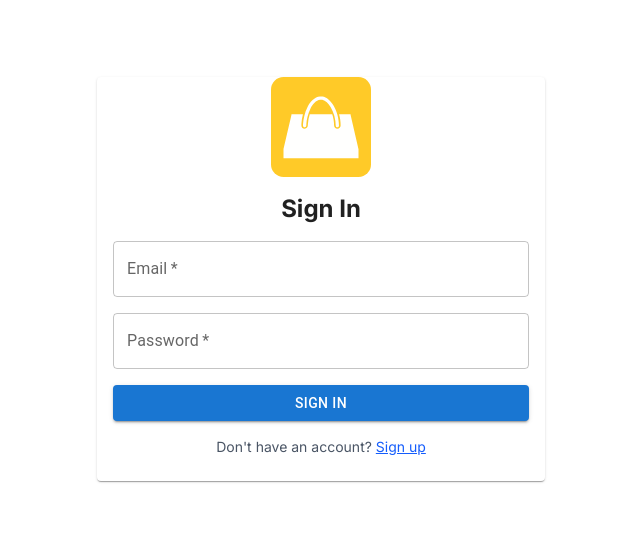
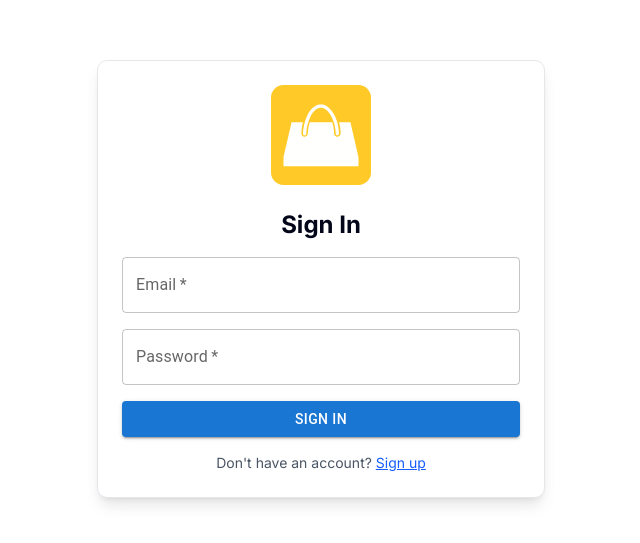
Before and after one commit to kawagan/shopping-nextjs, a Next.js app: page /sign-in in a window 1280 px wide. Shown: the part 121-664 px from the top of the page, without its empty margins (319-959 px from the left). Built offline with nearby package versions, Linux system fonts and the light colour scheme; no server answers.

Commit message:
remove Card component

```diff
--- a/app/(auth)/sign-in/page.tsx
+++ b/app/(auth)/sign-in/page.tsx
@@ -1,5 +1,4 @@
 import { APP_NAME } from '@/lib/constants';
-import { Card, CardContent } from '@mui/material';
 import Image from 'next/image';
 import Link from 'next/link';
 import logo from '@/public/images/logo.svg';
@@ -17,8 +16,9 @@ const SignInPage = async () => {
   }
   return (
     <div className="w-full max-w-md mx-auto">
-      <Card>
-        <Link href="/" className="flex-center">
+      <div className="bg-white dark:bg-gray-800 rounded-lg shadow-lg border border-gray-200 dark:border-gray-700">
+        <div className="p-6">
+          <Link href="/" className="flex-center mb-6">
             <Image
               src={logo}
               alt={`${APP_NAME} logo`}
@@ -27,15 +27,16 @@ const SignInPage = async () => {
               priority={true}
             />
           </Link>
-        <CardContent className="space-y-4">
+          <div className="space-y-4">
             <div className="text-center space-y-2">
               <h1 className="text-2xl font-bold">Sign In</h1>
               <div className="mt-4">
                 <CredentialsSignInForm />
               </div>
             </div>
-        </CardContent>
-      </Card>
+          </div>
+        </div>
+      </div>
     </div>
   );
 };
```
Lines whose indentation alone changed are shown as unchanged.
